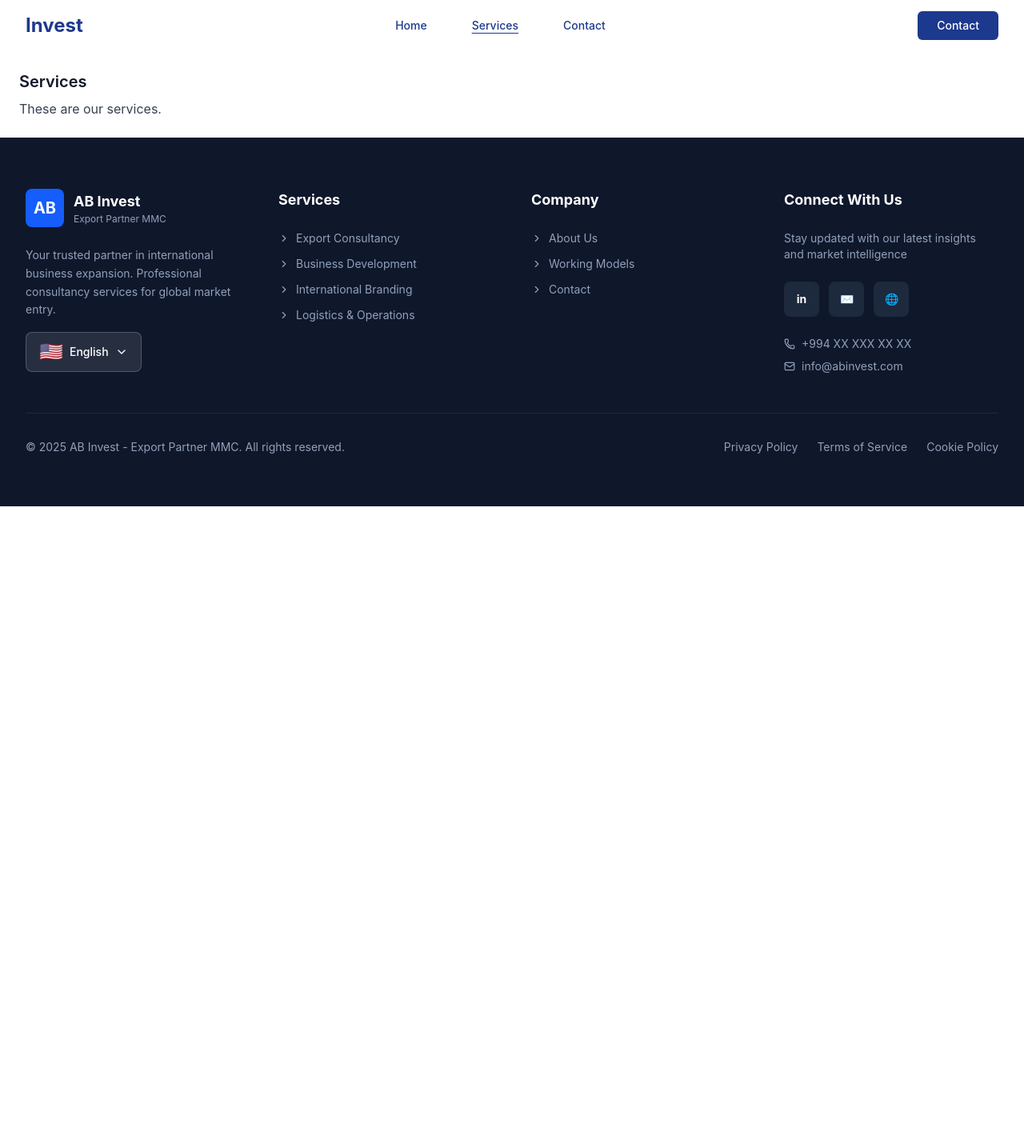
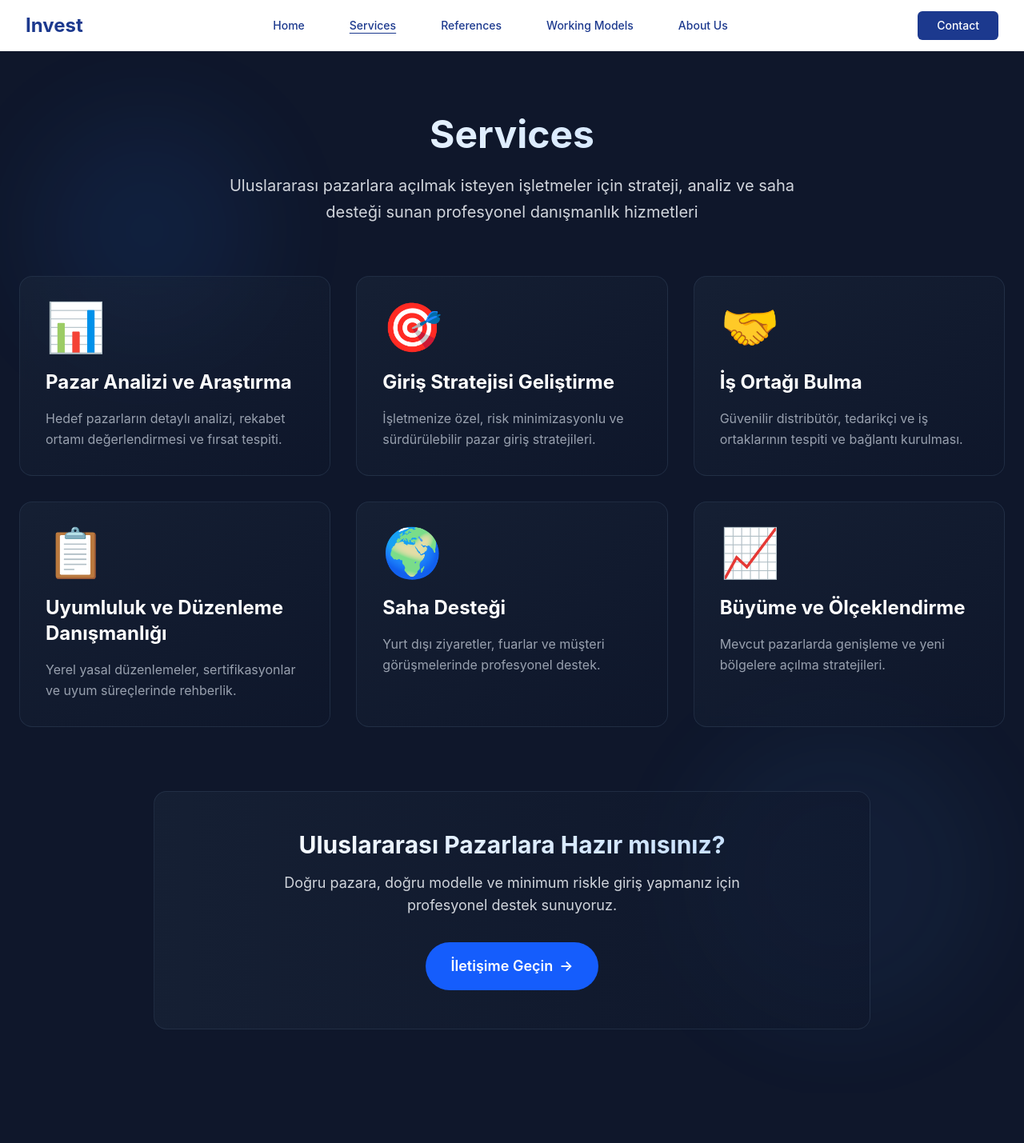
Before and after one commit to fathsl/invest-project, a React (Vite) app: page /services in a window 1280 px wide. Shown: the top 1429 px of the page at 80% size. Before the commit the page ends 800 px from the top, so only its background shows below. Built offline with nearby package versions, Linux system fonts and the light colour scheme.

Commit message:
add services

```diff
--- a/src/components/NavBar.tsx
+++ b/src/components/NavBar.tsx
@@ -20,9 +20,10 @@ export default function NavBar() {
   const navLinks = [
     { name: t('nav.home', { defaultValue: 'Home' }), to: '/' },
     { name: t('nav.services', { defaultValue: 'Services' }), to: '/services' },
-    { name: t('nav.contact', { defaultValue: 'Contact' }), to: '/contact' },
+    { name: t('nav.references', { defaultValue: 'References' }), to: '/references' },
+    { name: t('nav.workingModels', { defaultValue: 'Working Models' }), to: '/workingModels' },
+    { name: t('nav.aboutUs', { defaultValue: 'About Us' }), to: '/about' },
   ];
-
 
   return (
     <nav
--- a/src/locales/az/common.json
+++ b/src/locales/az/common.json
@@ -6,12 +6,24 @@
   "nav": {
     "home": "Ana səhifə",
     "services": "Xidmətlər",
-    "contact": "Əlaqə"
+    "contact": "Əlaqə",
+    "aboutUs": "Haqqımızda",
+    "references": "Arayışlar",
+    "workingModels": "İşləyən modellər"
   },
   "pages": {
-    "home": { "title": "Ana səhifə", "body": "Bu ana səhifədir." },
-    "services": { "title": "Xidmətlər", "body": "Bunlar bizim xidmətlərimizdir." },
-    "contact": { "title": "Əlaqə", "body": "Bizimlə əlaqə saxlayın." }
+    "home": {
+      "title": "Ana səhifə",
+      "body": "Bu ana səhifədir."
+    },
+    "services": {
+      "title": "Xidmətlər",
+      "body": "Bunlar bizim xidmətlərimizdir."
+    },
+    "contact": {
+      "title": "Əlaqə",
+      "body": "Bizimlə əlaqə saxlayın."
+    }
   },
   "home": {
     "hero": {
@@ -26,9 +38,18 @@
       "title": "Niyə Invest?",
       "subtitle": "Məqsədlərinizə çatmaq üçün ekspertiza, texnologiya və fərdi xidməti birləşdiririk",
       "cards": {
-        "analysis": { "title": "Ekspert Analizi", "body": "Təcrübəli analitiklərimiz gəlirinizi maksimuma çatdırmaq üçün məlumat yönümlü baxışlar təqdim edir." },
-        "secure": { "title": "Təhlükəsiz Platforma", "body": "Bank səviyyəli təhlükəsizlik investisiyalarınızı və şəxsi məlumatlarınızı qoruyur." },
-        "support": { "title": "Fərdi Dəstək", "body": "Hər bir investisiya qərarında 24/7 dəstək verən məsləhətçilər." }
+        "analysis": {
+          "title": "Ekspert Analizi",
+          "body": "Təcrübəli analitiklərimiz gəlirinizi maksimuma çatdırmaq üçün məlumat yönümlü baxışlar təqdim edir."
+        },
+        "secure": {
+          "title": "Təhlükəsiz Platforma",
+          "body": "Bank səviyyəli təhlükəsizlik investisiyalarınızı və şəxsi məlumatlarınızı qoruyur."
+        },
+        "support": {
+          "title": "Fərdi Dəstək",
+          "body": "Hər bir investisiya qərarında 24/7 dəstək verən məsləhətçilər."
+        }
       }
     },
     "cta": {
--- a/src/locales/en/common.json
+++ b/src/locales/en/common.json
@@ -6,12 +6,24 @@
   "nav": {
     "home": "Home",
     "services": "Services",
-    "contact": "Contact"
+    "contact": "Contact",
+    "aboutUs": "About Us",
+    "references": "References",
+    "workingModels": "Working Models"
   },
   "pages": {
-    "home": { "title": "Home", "body": "This is the home page." },
-    "services": { "title": "Services", "body": "These are our services." },
-    "contact": { "title": "Contact", "body": "Get in touch with us." }
+    "home": {
+      "title": "Home",
+      "body": "This is the home page."
+    },
+    "services": {
+      "title": "Services",
+      "body": "These are our services."
+    },
+    "contact": {
+      "title": "Contact",
+      "body": "Get in touch with us."
+    }
   },
   "home": {
     "hero": {
--- a/src/locales/ru/common.json
+++ b/src/locales/ru/common.json
@@ -6,12 +6,24 @@
   "nav": {
     "home": "Главная",
     "services": "Услуги",
-    "contact": "Контакты"
+    "contact": "Контакты",
+    "aboutUs": "О нас",
+    "references": "Ссылки",
+    "workingModels": "Рабочие модели"
   },
   "pages": {
-    "home": { "title": "Главная", "body": "Это главная страница." },
-    "services": { "title": "Услуги", "body": "Это наши услуги." },
-    "contact": { "title": "Контакты", "body": "Свяжитесь с нами." }
+    "home": {
+      "title": "Главная",
+      "body": "Это главная страница."
+    },
+    "services": {
+      "title": "Услуги",
+      "body": "Это наши услуги."
+    },
+    "contact": {
+      "title": "Контакты",
+      "body": "Свяжитесь с нами."
+    }
   },
   "home": {
     "hero": {
@@ -26,9 +38,18 @@
       "title": "Почему Invest?",
       "subtitle": "Мы объединяем экспертизу, технологии и персональный сервис, чтобы помочь вам достичь целей",
       "cards": {
-        "analysis": { "title": "Экспертная аналитика", "body": "Команда опытных аналитиков предоставляет данные и инсайты для максимизации доходности." },
-        "secure": { "title": "Безопасная платформа", "body": "Защита уровня банков обеспечивает безопасность инвестиций и персональных данных." },
-        "support": { "title": "Персональная поддержка", "body": "Выделенные консультанты 24/7 помогут с любым инвестиционным решением." }
+        "analysis": {
+          "title": "Экспертная аналитика",
+          "body": "Команда опытных аналитиков предоставляет данные и инсайты для максимизации доходности."
+        },
+        "secure": {
+          "title": "Безопасная платформа",
+          "body": "Защита уровня банков обеспечивает безопасность инвестиций и персональных данных."
+        },
+        "support": {
+          "title": "Персональная поддержка",
+          "body": "Выделенные консультанты 24/7 помогут с любым инвестиционным решением."
+        }
       }
     },
     "cta": {
--- a/src/locales/tr/common.json
+++ b/src/locales/tr/common.json
@@ -6,12 +6,24 @@
   "nav": {
     "home": "Ana Sayfa",
     "services": "Hizmetler",
-    "contact": "İletişim"
+    "contact": "İletişim",
+    "aboutUs": "Hakkımızda",
+    "references": "Referanslar",
+    "workingModels": "Çalışma Modelleri"
   },
   "pages": {
-    "home": { "title": "Ana Sayfa", "body": "Burası ana sayfadır." },
-    "services": { "title": "Hizmetler", "body": "Bunlar hizmetlerimizdir." },
-    "contact": { "title": "İletişim", "body": "Bizimle iletişime geçin." }
+    "home": {
+      "title": "Ana Sayfa",
+      "body": "Burası ana sayfadır."
+    },
+    "services": {
+      "title": "Hizmetler",
+      "body": "Bunlar hizmetlerimizdir."
+    },
+    "contact": {
+      "title": "İletişim",
+      "body": "Bizimle iletişime geçin."
+    }
   },
   "home": {
     "hero": {
@@ -26,9 +38,18 @@
       "title": "Neden Invest?",
       "subtitle": "Hedeflerinize ulaşmanız için uzmanlık, teknoloji ve kişisel hizmeti bir araya getiriyoruz",
       "cards": {
-        "analysis": { "title": "Uzman Analiz", "body": "Deneyimli analistlerimiz getirinizi en üst düzeye çıkarmak için veri odaklı içgörüler sunar." },
-        "secure": { "title": "Güvenli Platform", "body": "Banka düzeyinde güvenlik yatırımlarınızı ve kişisel verilerinizi korur." },
-        "support": { "title": "Kişisel Destek", "body": "Yatırım kararlarınızda 7/24 yanınızda uzman danışmanlar." }
+        "analysis": {
+          "title": "Uzman Analiz",
+          "body": "Deneyimli analistlerimiz getirinizi en üst düzeye çıkarmak için veri odaklı içgörüler sunar."
+        },
+        "secure": {
+          "title": "Güvenli Platform",
+          "body": "Banka düzeyinde güvenlik yatırımlarınızı ve kişisel verilerinizi korur."
+        },
+        "support": {
+          "title": "Kişisel Destek",
+          "body": "Yatırım kararlarınızda 7/24 yanınızda uzman danışmanlar."
+        }
       }
     },
     "cta": {
--- a/src/pages/Home.tsx
+++ b/src/pages/Home.tsx
@@ -250,7 +250,7 @@ export default function Home() {
 
         <div className="relative z-10 min-h-screen flex items-center">
           <div className="max-w-7xl mx-auto px-4 sm:px-6 lg:px-8 py-10">
-            <div className="max-w-3xl animate-fadeInUp">
+            <div className="w-full animate-fadeInUp">
               <div className="inline-flex items-center gap-2 bg-blue-600/20 backdrop-blur-sm text-blue-300 px-4 py-2 rounded-full text-sm font-semibold mb-6 border border-blue-400/30">
                 <Globe size={16} />
                 Your Gateway to Global Markets
--- a/src/pages/Services.tsx
+++ b/src/pages/Services.tsx
@@ -1,11 +1,174 @@
-import { useTranslation } from 'react-i18next'
+import { useState } from "react";
+import { useTranslation } from "react-i18next";
 
 export default function Services() {
-  const { t } = useTranslation()
+  const { t } = useTranslation();
+  const [hoveredService, setHoveredService] = useState<number | null>(null);
+
+  const services = [
+    {
+      id: 1,
+      icon: "📊",
+      title: "Pazar Analizi ve Araştırma",
+      titleEn: "Market Analysis & Research",
+      description:
+        "Hedef pazarların detaylı analizi, rekabet ortamı değerlendirmesi ve fırsat tespiti.",
+      descriptionEn:
+        "Detailed analysis of target markets, competitive environment assessment and opportunity identification.",
+    },
+    {
+      id: 2,
+      icon: "🎯",
+      title: "Giriş Stratejisi Geliştirme",
+      titleEn: "Entry Strategy Development",
+      description:
+        "İşletmenize özel, risk minimizasyonlu ve sürdürülebilir pazar giriş stratejileri.",
+      descriptionEn:
+        "Business-specific, risk-minimized and sustainable market entry strategies.",
+    },
+    {
+      id: 3,
+      icon: "🤝",
+      title: "İş Ortağı Bulma",
+      titleEn: "Business Partner Sourcing",
+      description:
+        "Güvenilir distribütör, tedarikçi ve iş ortaklarının tespiti ve bağlantı kurulması.",
+      descriptionEn:
+        "Identification and connection with reliable distributors, suppliers and business partners.",
+    },
+    {
+      id: 4,
+      icon: "📋",
+      title: "Uyumluluk ve Düzenleme Danışmanlığı",
+      titleEn: "Compliance & Regulatory Consulting",
+      description:
+        "Yerel yasal düzenlemeler, sertifikasyonlar ve uyum süreçlerinde rehberlik.",
+      descriptionEn:
+        "Guidance on local regulations, certifications and compliance processes.",
+    },
+    {
+      id: 5,
+      icon: "🌍",
+      title: "Saha Desteği",
+      titleEn: "Field Support",
+      description:
+        "Yurt dışı ziyaretler, fuarlar ve müşteri görüşmelerinde profesyonel destek.",
+      descriptionEn:
+        "Professional support during overseas visits, trade fairs and client meetings.",
+    },
+    {
+      id: 6,
+      icon: "📈",
+      title: "Büyüme ve Ölçeklendirme",
+      titleEn: "Growth & Scaling",
+      description:
+        "Mevcut pazarlarda genişleme ve yeni bölgelere açılma stratejileri.",
+      descriptionEn:
+        "Expansion strategies in existing markets and entry into new regions.",
+    },
+  ];
   return (
-    <section className="p-6">
-      <h2 className="text-xl font-semibold mb-2">{t('pages.services.title')}</h2>
-      <p className="text-gray-700">{t('pages.services.body')}</p>
+    <section className="min-h-screen bg-slate-900 text-white py-20 px-6 relative overflow-hidden">
+      <div className="absolute inset-0 opacity-10">
+        <div className="absolute top-20 left-10 w-72 h-72 bg-blue-500 rounded-full filter blur-3xl animate-pulse"></div>
+        <div
+          className="absolute bottom-20 right-10 w-96 h-96 bg-blue-400 rounded-full filter blur-3xl animate-pulse"
+          style={{ animationDelay: "1s" }}
+        ></div>
+      </div>
+
+      <div className="max-w-7xl mx-auto relative z-10">
+        <div className="text-center mb-16 animate-fadeIn">
+          <h2 className="text-5xl font-bold mb-6 bg-gradient-to-r from-white to-blue-200 bg-clip-text text-transparent">
+            {t("pages.services.title") || "Hizmetlerimiz"}
+          </h2>
+          <p className="text-xl text-gray-300 max-w-3xl mx-auto leading-relaxed">
+            Uluslararası pazarlara açılmak isteyen işletmeler için strateji,
+            analiz ve saha desteği sunan profesyonel danışmanlık hizmetleri
+          </p>
+        </div>
+
+        <div className="grid md:grid-cols-2 lg:grid-cols-3 gap-8">
+          {services.map((service, index) => (
+            <div
+              key={service.id}
+              className="group relative bg-gradient-to-br from-slate-800/50 to-slate-900/50 backdrop-blur-sm rounded-2xl p-8 border border-slate-700/50 hover:border-blue-500/50 transition-all duration-500 hover:scale-105 hover:shadow-2xl hover:shadow-blue-500/20"
+              style={{
+                animation: `slideUp 0.6s ease-out ${index * 0.1}s both`,
+              }}
+              onMouseEnter={() => setHoveredService(service.id)}
+              onMouseLeave={() => setHoveredService(null)}
+            >
+              <div className="absolute inset-0 bg-gradient-to-br from-blue-500/0 to-blue-600/0 group-hover:from-blue-500/10 group-hover:to-blue-600/5 rounded-2xl transition-all duration-500"></div>
+
+              <div className="relative mb-6">
+                <div className="text-6xl transform group-hover:scale-110 group-hover:rotate-6 transition-all duration-500">
+                  {service.icon}
+                </div>
+                <div className="absolute -bottom-2 left-0 w-16 h-1 bg-gradient-to-r from-blue-500 to-transparent transform origin-left scale-x-0 group-hover:scale-x-100 transition-transform duration-500"></div>
+              </div>
+
+              <h3 className="text-2xl font-bold mb-4 text-white group-hover:text-blue-300 transition-colors duration-300">
+                {service.title}
+              </h3>
+              <p className="text-gray-400 leading-relaxed group-hover:text-gray-300 transition-colors duration-300">
+                {service.description}
+              </p>
+
+              <div className="absolute bottom-8 right-8 w-8 h-8 rounded-full border-2 border-blue-500 flex items-center justify-center opacity-0 group-hover:opacity-100 transform translate-x-2 group-hover:translate-x-0 transition-all duration-500">
+                <span className="text-blue-500 text-xl">→</span>
+              </div>
+            </div>
+          ))}
+        </div>
+
+        <div
+          className="mt-20 text-center animate-fadeIn"
+          style={{ animationDelay: "0.8s" }}
+        >
+          <div className="bg-gradient-to-r from-slate-800/50 to-slate-900/50 backdrop-blur-sm rounded-2xl p-12 border border-slate-700/50 max-w-4xl mx-auto">
+            <h3 className="text-3xl font-bold mb-4 bg-gradient-to-r from-white to-blue-200 bg-clip-text text-transparent">
+              Uluslararası Pazarlara Hazır mısınız?
+            </h3>
+            <p className="text-gray-300 text-lg mb-8 max-w-2xl mx-auto">
+              Doğru pazara, doğru modelle ve minimum riskle giriş yapmanız için
+              profesyonel destek sunuyoruz.
+            </p>
+            <button className="bg-blue-600 hover:bg-blue-500 text-white px-8 py-4 rounded-full font-semibold text-lg transition-all duration-300 hover:scale-105 hover:shadow-lg hover:shadow-blue-500/50 inline-flex items-center gap-2">
+              İletişime Geçin
+              <span className="transform group-hover:translate-x-1 transition-transform">
+                →
+              </span>
+            </button>
+          </div>
+        </div>
+      </div>
+
+      <style>{`
+        @keyframes slideUp {
+          from {
+            opacity: 0;
+            transform: translateY(30px);
+          }
+          to {
+            opacity: 1;
+            transform: translateY(0);
+          }
+        }
+
+        @keyframes fadeIn {
+          from {
+            opacity: 0;
+          }
+          to {
+            opacity: 1;
+          }
+        }
+
+        .animate-fadeIn {
+          animation: fadeIn 1s ease-out both;
+        }
+      `}</style>
     </section>
-  )
+  );
 }
```
Also changed, not shown: src/pages/About.tsx (added).
